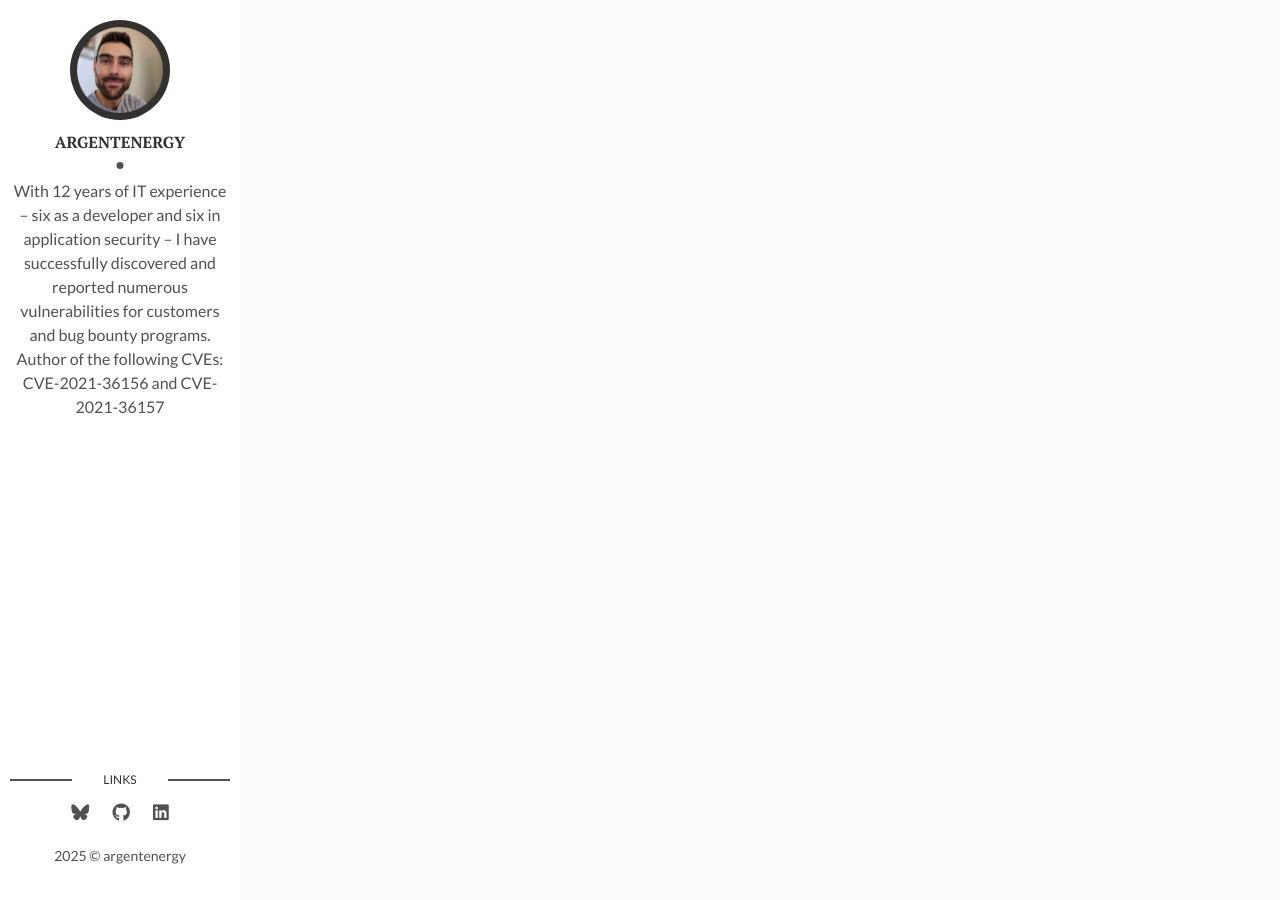
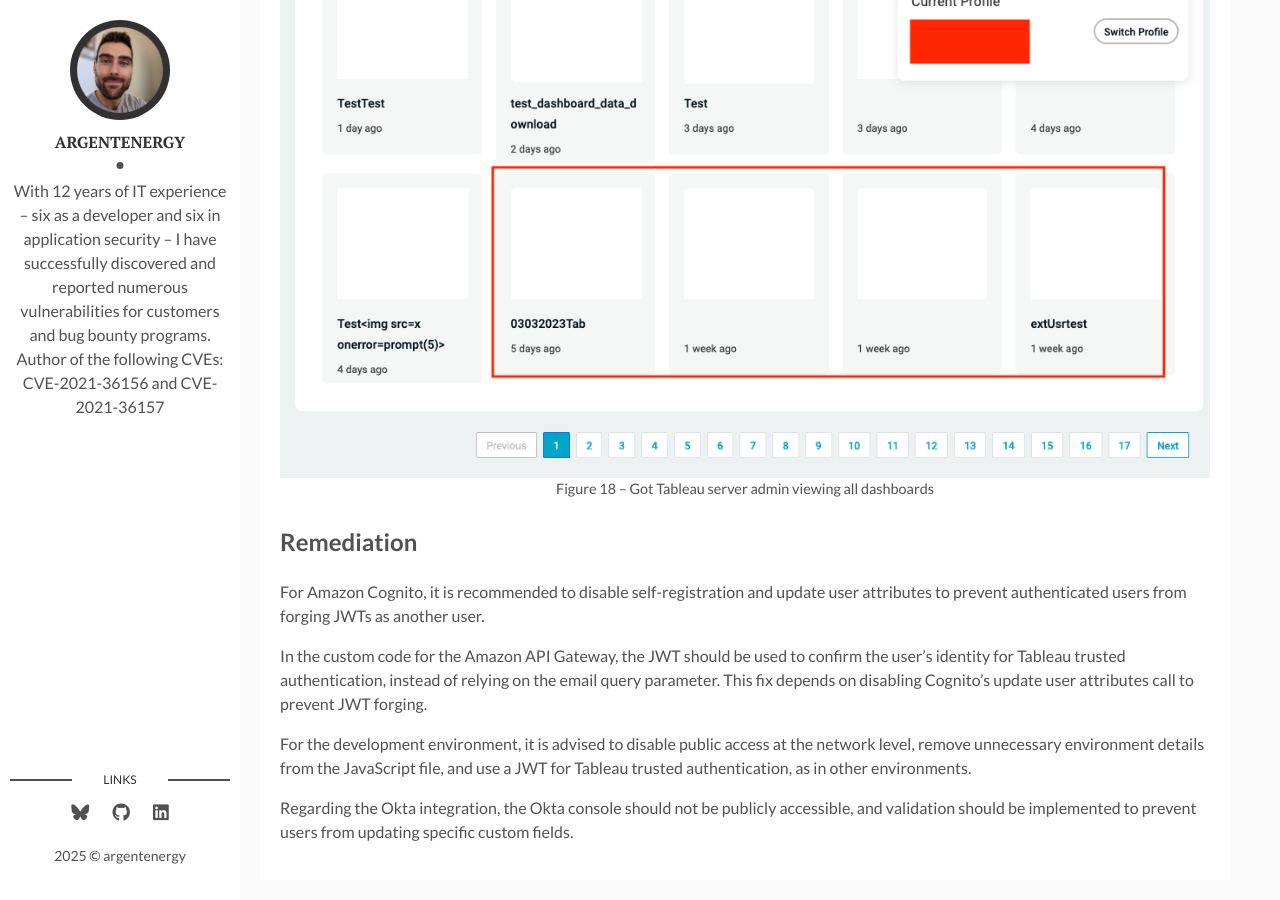
Before and after one commit to ArgentEnergy/argentenergy.github.io, a Jekyll site: the page built from _posts/2023-05-04-privilege-escalations-integrations.md, in a window 1280 px wide and 900 px high, scrolled down 11272 px. Built offline with Jekyll 4.4.1, drawn with Linux system fonts in a browser that asks for light colours; some of the changed text lies outside the part shown.

Commit message:
Update 2023-05-04-privilege-escalations-integrations.md

```diff
--- a/_posts/2023-05-04-privilege-escalations-integrations.md
+++ b/_posts/2023-05-04-privilege-escalations-integrations.md
@@ -99,3 +99,35 @@ As noted earlier, an attacker could retrieve profile and role values to escalate
 </figure>
 
 ## Privilege Escalation to Server Admin in Tableau using Okta
+While investigating the Okta integration, I attempted to access the Okta console at https://idp-redacted.com/login/default to identify any misconfigurations. Not only was I able to access the console, but I also discovered custom fields in Okta.
+
+Through the Okta APIs, I found a custom field called tableauusername. I updated my user's tableauusername to "admin" to attempt to gain access as the default Tableau admin. After logging out of Okta and logging into the application, I had full access to all Tableau dashboards in the system.
+
+<figure>
+  <img src="/assets/img/2023/okta-tableau-priv-escal-1.png">
+  <figcaption>Figure 15 – Access to Okta console</figcaption>
+</figure>
+
+<figure>
+  <img src="/assets/img/2023/okta-tableau-priv-escal-2.png">
+  <figcaption>Figure 16 – Found custom fields under profile in the Okta API</figcaption>
+</figure>
+
+<figure>
+  <img src="/assets/img/2023/okta-tableau-priv-escal-3.png">
+  <figcaption>Figure 17 – Updated the custom tableauusername to admin</figcaption>
+</figure>
+
+<figure>
+  <img src="/assets/img/2023/okta-tableau-priv-escal-4.png">
+  <figcaption>Figure 18 – Got Tableau server admin viewing all dashboards</figcaption>
+</figure>
+
+## Remediation
+For Amazon Cognito, it is recommended to disable self-registration and update user attributes to prevent authenticated users from forging JWTs as another user.
+
+In the custom code for the Amazon API Gateway, the JWT should be used to confirm the user's identity for Tableau trusted authentication, instead of relying on the email query parameter. This fix depends on disabling Cognito's update user attributes call to prevent JWT forging.
+
+For the development environment, it is advised to disable public access at the network level, remove unnecessary environment details from the JavaScript file, and use a JWT for Tableau trusted authentication, as in other environments.
+
+Regarding the Okta integration, the Okta console should not be publicly accessible, and validation should be implemented to prevent users from updating specific custom fields.
```
